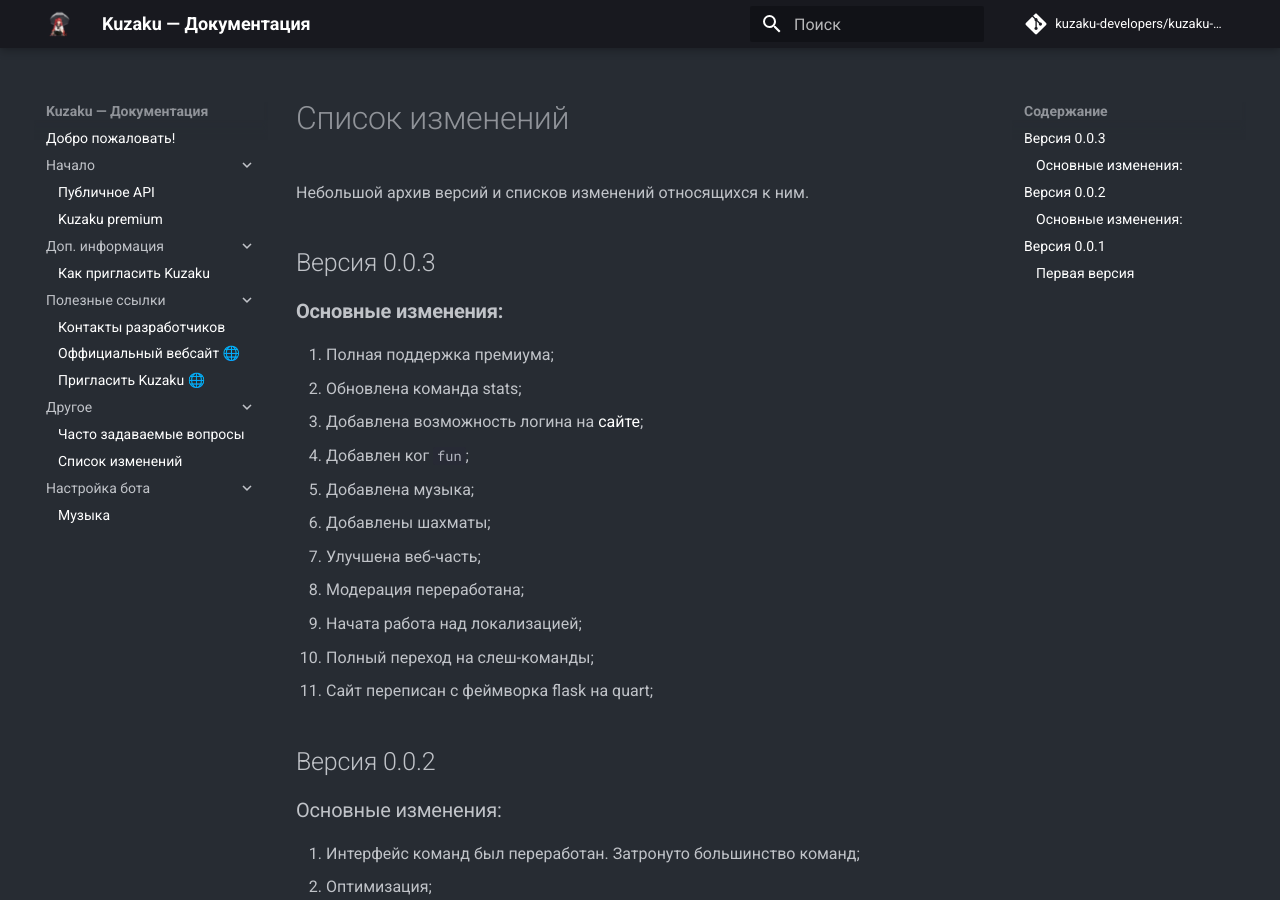
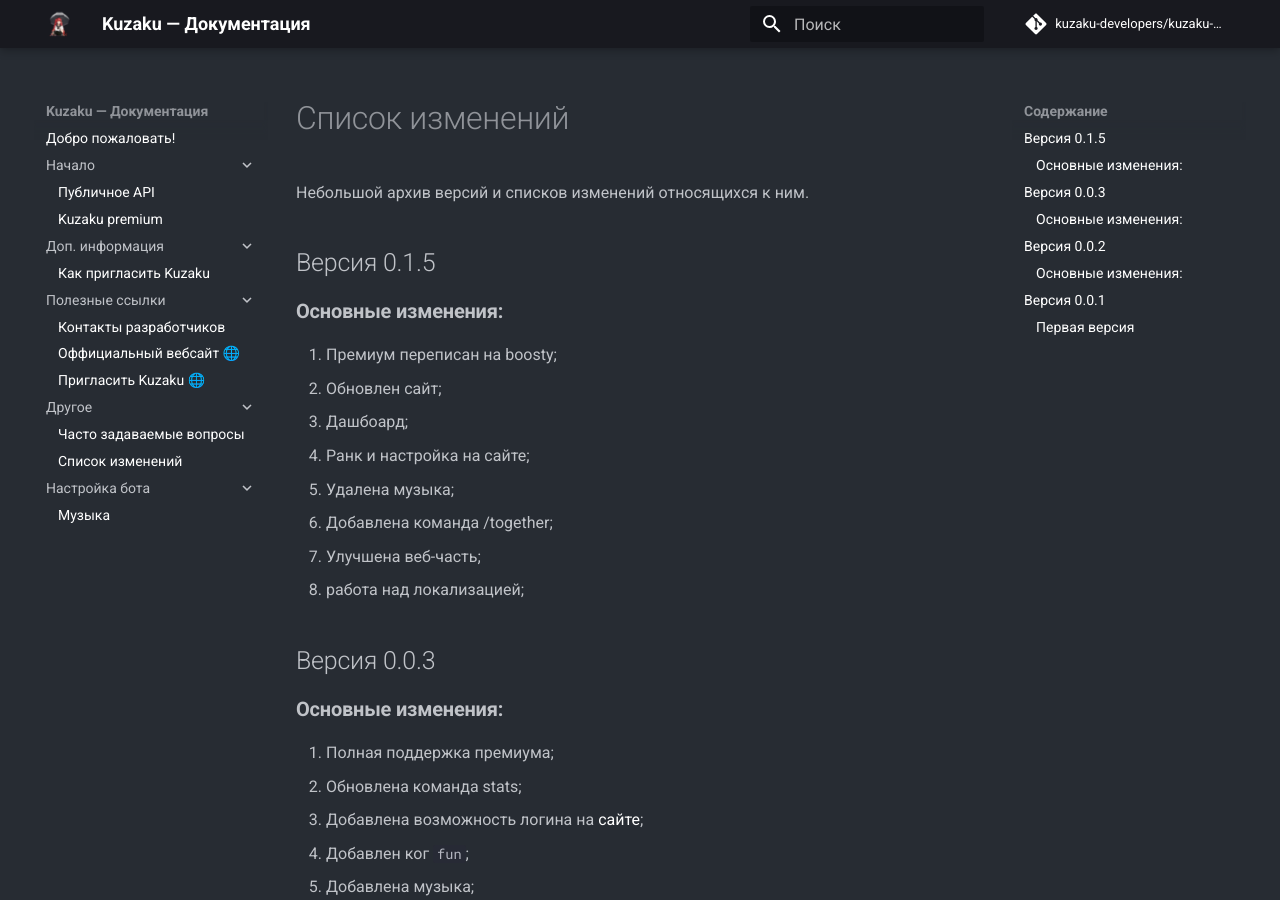
Before and after one commit to BANanaD3V/kuzaku-docs, an MkDocs documentation site: the page built from docs/another/changelog.md, in a window 1280 px wide and 900 px high. Built offline with MkDocs 1.6.1 and Material for MkDocs 9.7.7, drawn with Linux system fonts in a browser that asks for light colours; comment, search, counter and statistics services are not loaded; old or Windows-style settings are respelled for this version of MkDocs.

Commit message:
Update changelog.md

```diff
--- a/docs/another/changelog.md
+++ b/docs/another/changelog.md
@@ -2,7 +2,20 @@
 
 Небольшой архив версий и списков изменений относящихся к ним.
 
-## Версия 0.0.3 <a id="versiya-5-0-0"></a>
+## Версия 0.1.5 <a id="versiya-0-1-5"></a>
+
+### **Основные изменения:**
+
+1. Премиум переписан на boosty;
+2. Обновлен сайт;
+3. Дашбоард;
+4. Ранк и настройка на сайте;
+5. Удалена музыка;
+6. Добавлена команда /together;
+7. Улучшена веб-часть;
+8. работа над локализацией;
+
+## Версия 0.0.3 <a id="versiya-0-0-3"></a>
 
 ### **Основные изменения:**
 
```
